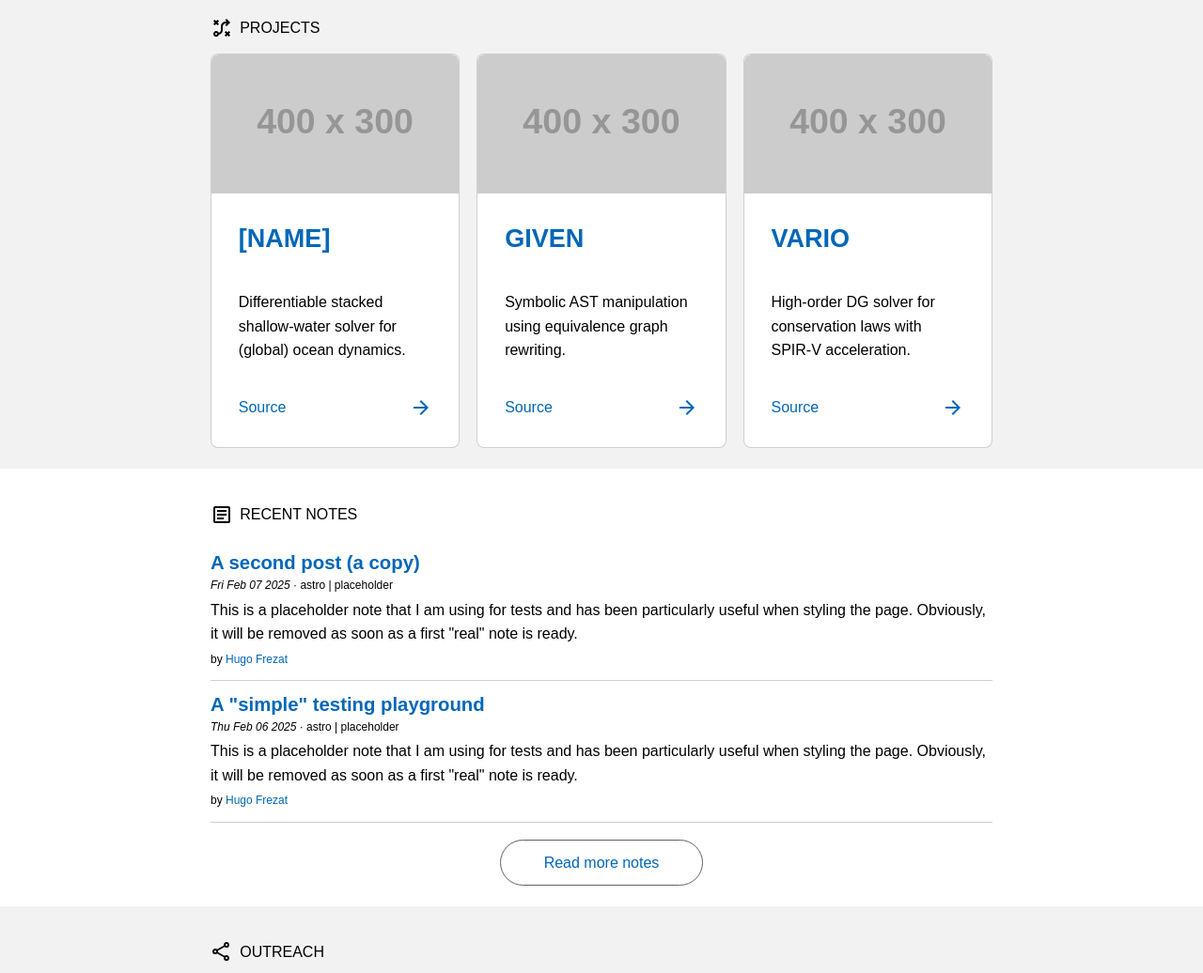
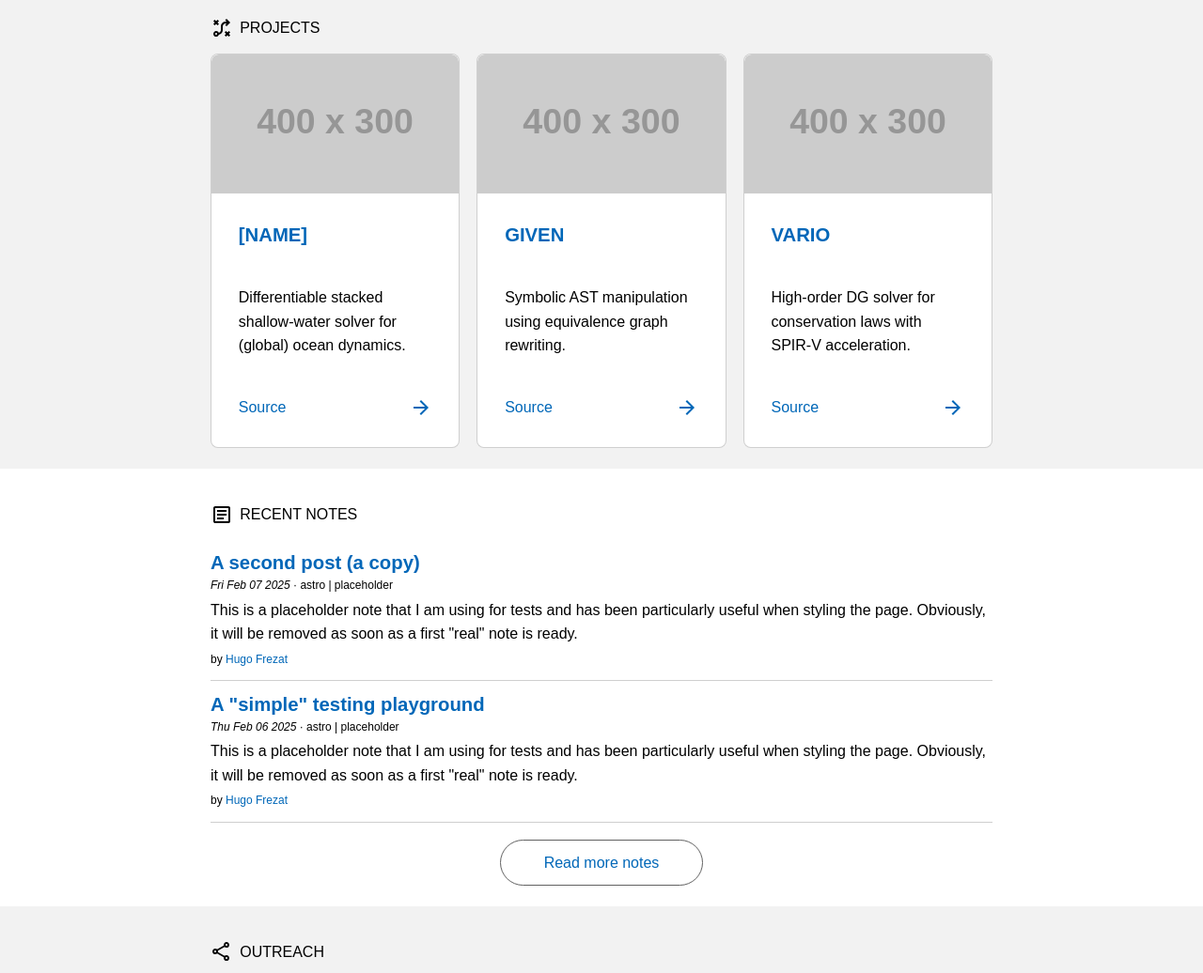
Before and after one commit to hrkz/hrkz.github.io, an Astro site: page / in a window 1280 px wide. Shown: the part 1346-2382 px from the top of the page at 94% size. Built offline with nearby package versions, Linux system fonts and the light colour scheme; Astro itself is replaced by a stand-in of ours; some packages are replaced by stand-ins of ours; placeholder pictures from the web are drawn by us; a web font is replaced by a local one.

Commit message:
Revert to h4 for project titles

```diff
--- a/src/pages/index.astro
+++ b/src/pages/index.astro
@@ -49,7 +49,7 @@ const notes = sortByDate(await getCollection("notes"));
         <div class="card">
           <img src="https://placehold.co/400x300/png" class="card-image" />
           <div class="card-content">
-            <a href="/projects#[name]" class="project-link"><h3>[name]</h3></a>
+            <a href="/projects#[name]" class="project-link"><h4>[name]</h4></a>
             <p>
               Differentiable stacked shallow-water solver for (global) ocean
               dynamics.
@@ -73,7 +73,7 @@ const notes = sortByDate(await getCollection("notes"));
         <div class="card">
           <img src="https://placehold.co/400x300/png" class="card-image" />
           <div class="card-content">
-            <a href="/projects#given" class="project-link"><h3>Given</h3></a>
+            <a href="/projects#given" class="project-link"><h4>Given</h4></a>
             <p>Symbolic AST manipulation using equivalence graph rewriting.</p>
             <a href="#" class="project-src">
               <span>Source</span>
@@ -94,7 +94,7 @@ const notes = sortByDate(await getCollection("notes"));
         <div class="card">
           <img src="https://placehold.co/400x300/png" class="card-image" />
           <div class="card-content">
-            <a href="/projects#vario" class="project-link"><h3>Vario</h3></a>
+            <a href="/projects#vario" class="project-link"><h4>Vario</h4></a>
             <p>
               High-order DG solver for conservation laws with SPIR-V
               acceleration.
```
